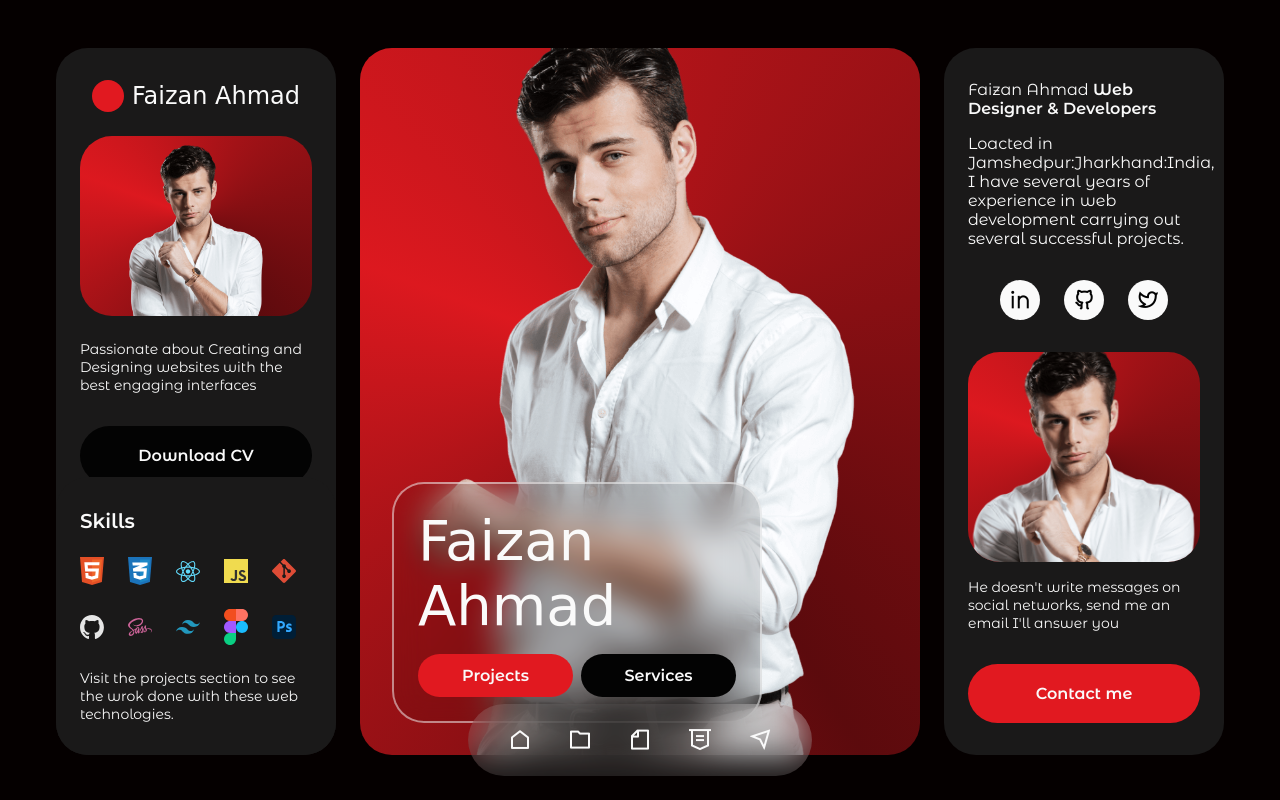
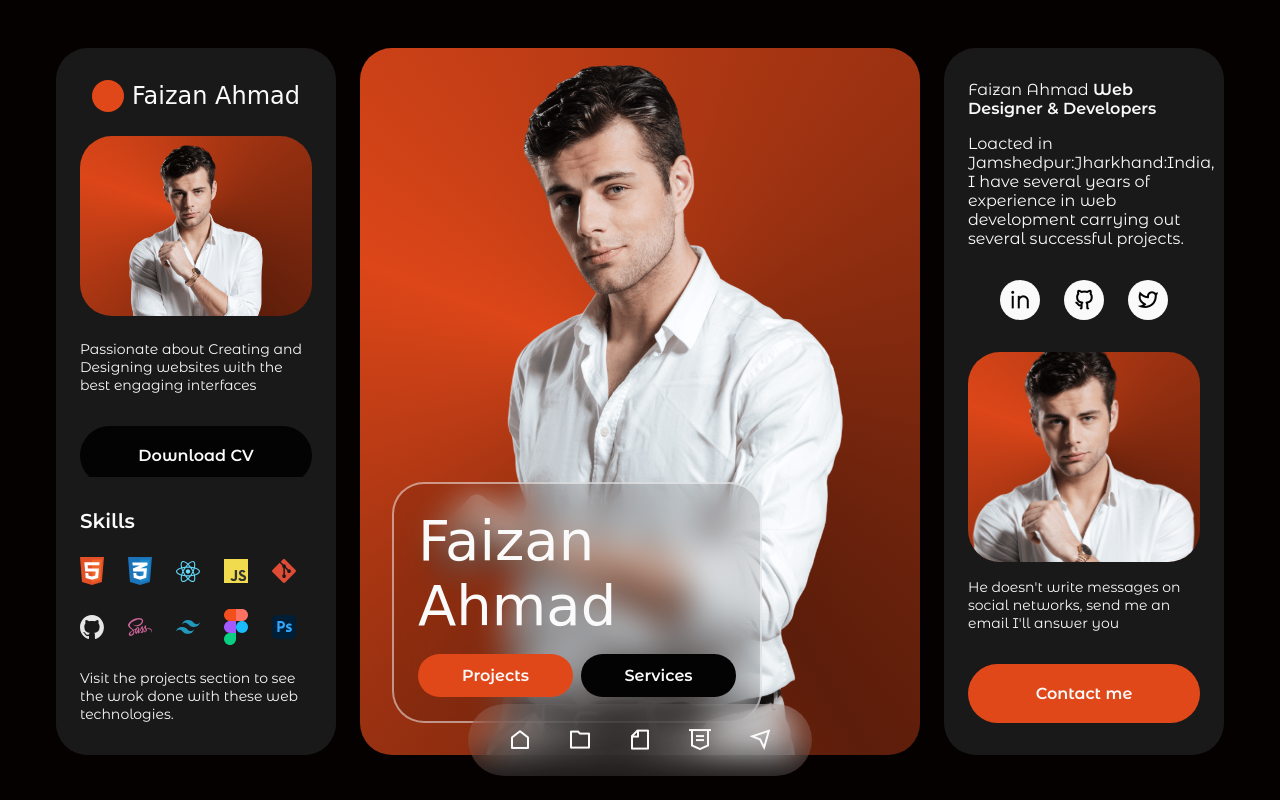
Before and after one commit to Faiznhmd/portfolioFaizan, a plain HTML site: page index.html in a window 1280 px wide. Shown: the top 800 px of the page. Drawn offline with nearby package versions, Linux system fonts and the light colour scheme; a web font is replaced by a local one.

```diff
--- a/index.html
+++ b/index.html
@@ -412,6 +412,8 @@
     <a href="#" class="scrollUp" id="scroll-up">
       <i class="ri-arrow-up-line"></i>
     </a>
+    <!-- scroll reveal -->
+    <script src="./assets/js/scrollreveal.min.js"></script>
     <!-- emialjs -->
     <script src="https://cdn.jsdelivr.net/npm/@emailjs/browser@4/dist/email.min.js"></script>
     <script src="./script.js"></script>
--- a/script.js
+++ b/script.js
@@ -57,3 +57,19 @@ const scrollActive = () => {
   });
 };
 window.addEventListener('scroll', scrollActive);
+
+// scroll reveal
+
+const sr = ScrollReveal({
+  origin: 'top',
+  distance: '60px',
+  duration: 2500,
+  delay: 400,
+});
+sr.reveal(`.perfil , .contact__form`);
+sr.reveal(`.info`, { origin: 'left', delay: 800 });
+sr.reveal(`.skills`, { origin: 'left', delay: 1000 });
+sr.reveal(`.about`, { origin: 'right', delay: 1200 });
+sr.reveal(`.experience__card,.services__card,.projects__card`, {
+  interval: 100,
+});
--- a/style.css
+++ b/style.css
@@ -8,7 +8,7 @@
   --body-font: 'Montserrat Alternates', sans-serif;
   --second-font: 'Grechen Fuemen', cursive;
 
-  --hue: 358;
+  --hue: 14;
   --first-color: hsl(var(--hue), 80%, 49%);
   --first-color-alt: hsl(var(--hue), 76%, 45%);
   --white-color: hsl(0, 0%, 98%);
@@ -680,7 +680,7 @@ img {
     padding: 2rem;
   }
   .perfil__img {
-    width: 450px;
+    width: 425px;
   }
   .perfil__data {
     width: 370px;
```
